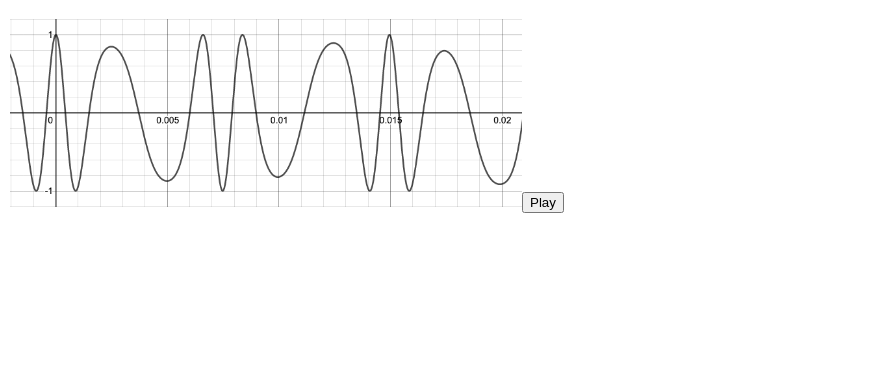
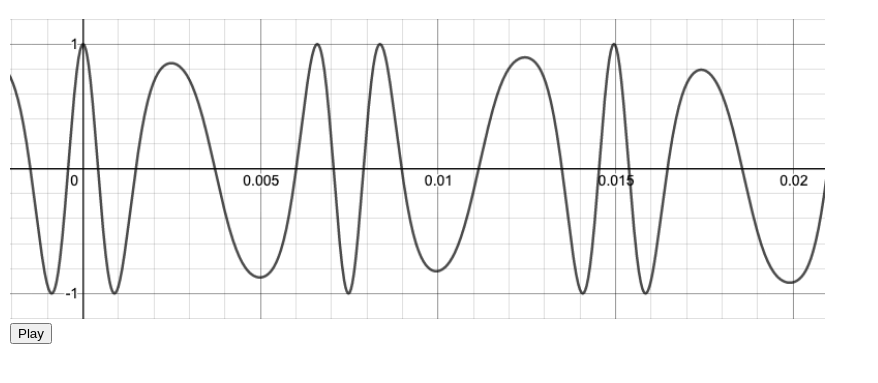
Before and after one commit to Cpt-Catnip/modularSynth.sandbox, a React app: page /fm-signal in a window 1280 px wide. Shown: the part 89-472 px from the top of the page, without its empty margins (0-878 px from the left). Built offline with nearby package versions, Linux system fonts and the light colour scheme.

Commit message:
lil stylin

```diff
--- a/client/components/FMOscillation.js
+++ b/client/components/FMOscillation.js
@@ -24,7 +24,9 @@ const FMOscillation = () => {
   return (
     <div>
       <h1>Frequency Modulation</h1>
-      <img src="images/fm_signal.png" />
+      <div>
+        <img src="images/fm_signal.png" />
+      </div>
       <button type="button" onClick={start}>
         Play
       </button>
--- a/client/components/SimpleOscillator.js
+++ b/client/components/SimpleOscillator.js
@@ -18,7 +18,9 @@ const SimpleOscillator = () => {
   return (
     <div>
       <h1>A Simple Oscillator</h1>
-      <img src="/images/simple_oscillator.png" />
+      <div>
+        <img src="/images/simple_oscillator.png" />
+      </div>
       <button type="button" onClick={start}>
         Play
       </button>
--- a/public/style.css
+++ b/public/style.css
@@ -10,6 +10,6 @@ body {
 }
 
 img {
-  width: 40%;
-  height: auto;
+  width: auto;
+  height: 300px;
 }
```
